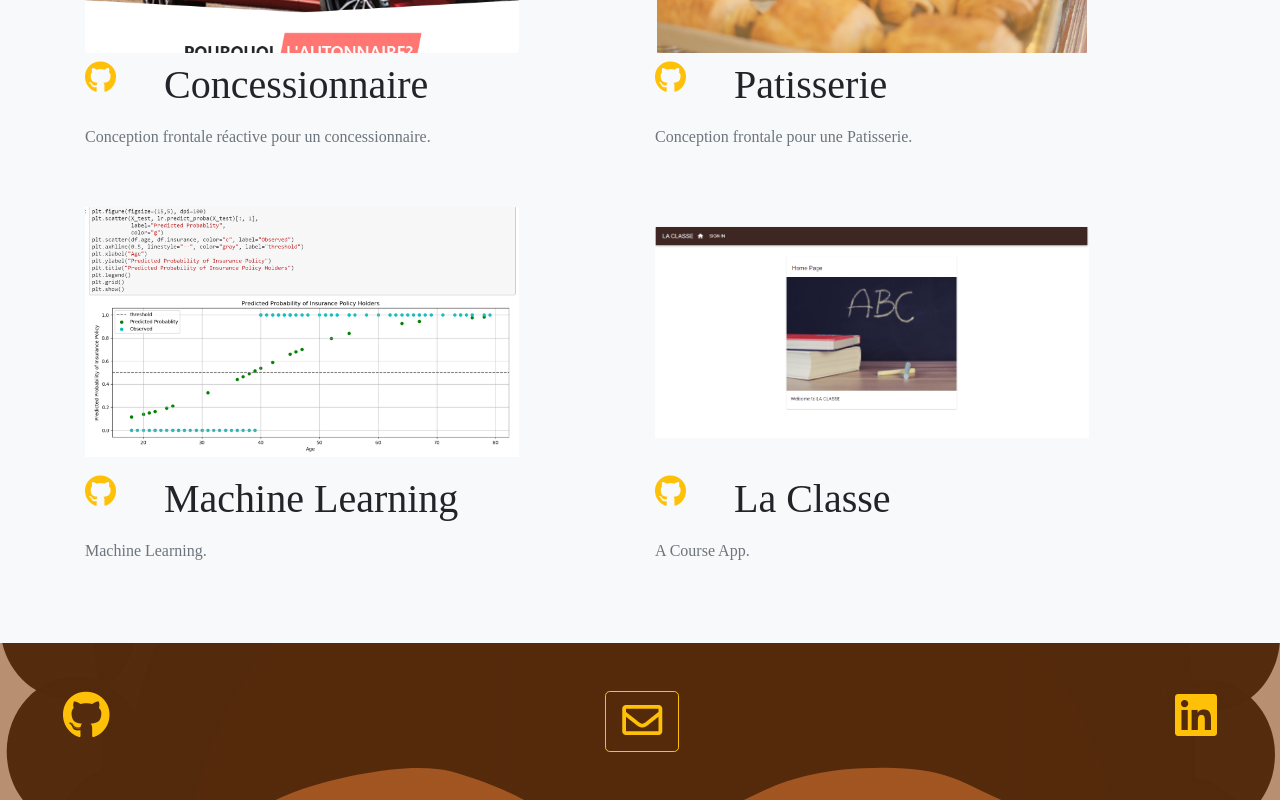
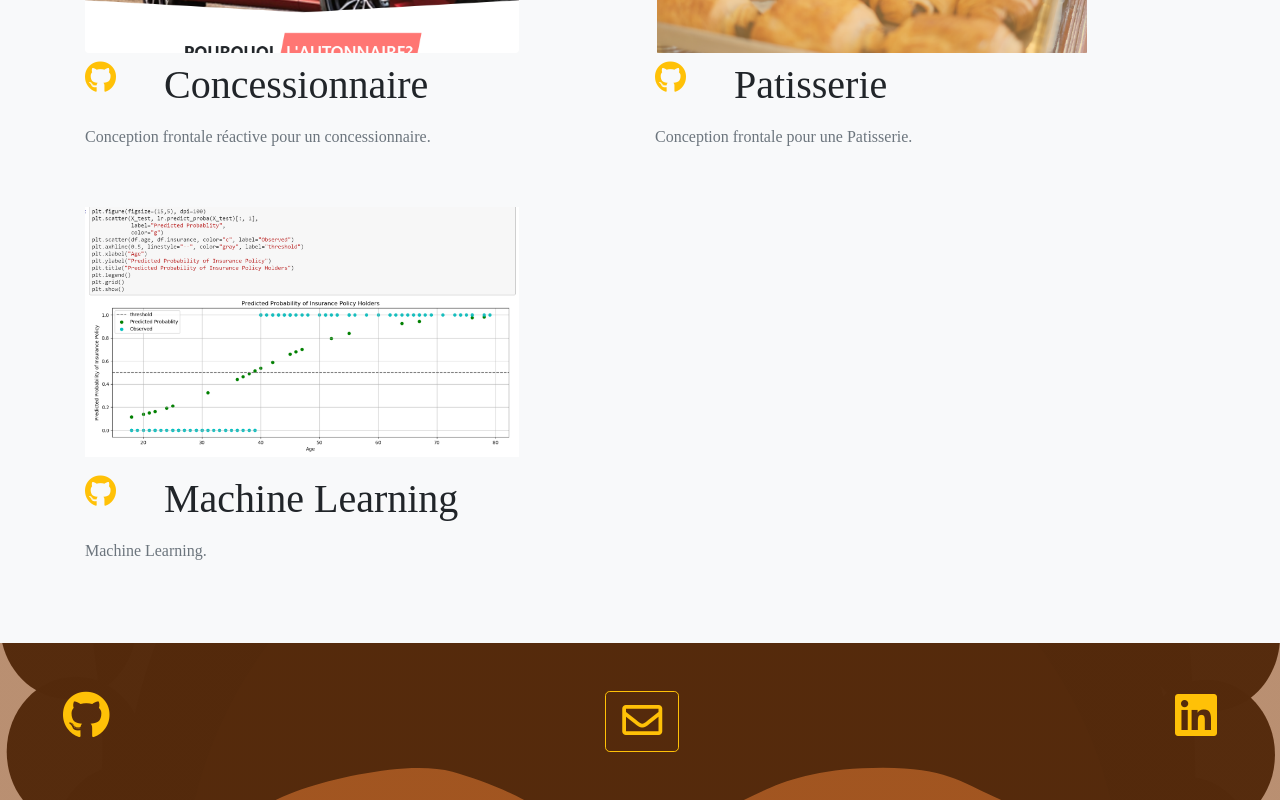
Before and after one commit to baubrun/folio, a React (Create React App) app in the folder frontend/: page / in a window 1280 px wide. Shown: the part 3204-4004 px from the top of the page. Built offline with nearby package versions, Linux system fonts and the light colour scheme.

Commit message:
updated project

```diff
--- a/frontend/src/data/index.js
+++ b/frontend/src/data/index.js
@@ -103,14 +103,6 @@ const projects = [
         sourceCode: `${gitRoot}/Machine_Learning`,
         url: "https://github.com/baubrun/Machine_Learning"
     },
-    {
-        title: "La Classe",
-        description: "A Course App.",
-        image: classeImg,
-        alt: "La Classe",
-        sourceCode: `${gitRoot}/courses`,
-        url: `${gitRoot}/courses`
-    },
 
 
 ]
```
